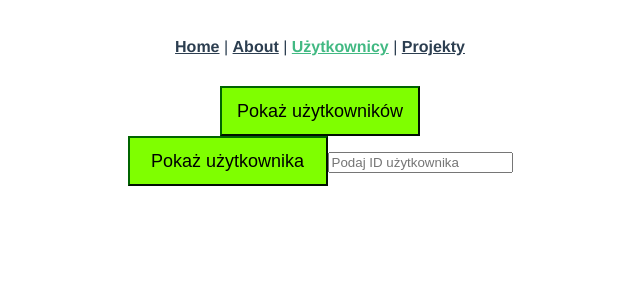
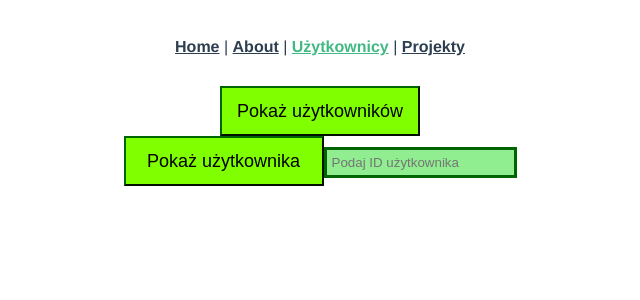
Before and after one commit to Percival33/almost-jira-clone, a Vue app in the folder almost-jira-ui/: page /users in a window 1280 px wide. Shown: the top 300 px of the page, without its empty margins (320-960 px from the left). Built offline with nearby package versions, Linux system fonts and the light colour scheme.

Commit message:
added input style

```diff
--- a/almost-jira-ui/src/views/UsersView.vue
+++ b/almost-jira-ui/src/views/UsersView.vue
@@ -58,6 +58,13 @@ li {
   border-bottom-width: 3px;
   border-bottom-style: solid;
 }
+input {
+  border-style: solid;
+  border-width: 3px;
+  border-color: darkgreen;
+  padding: 5px;
+  background: lightgreen;
+}
 </style>
 
 <script>
```
